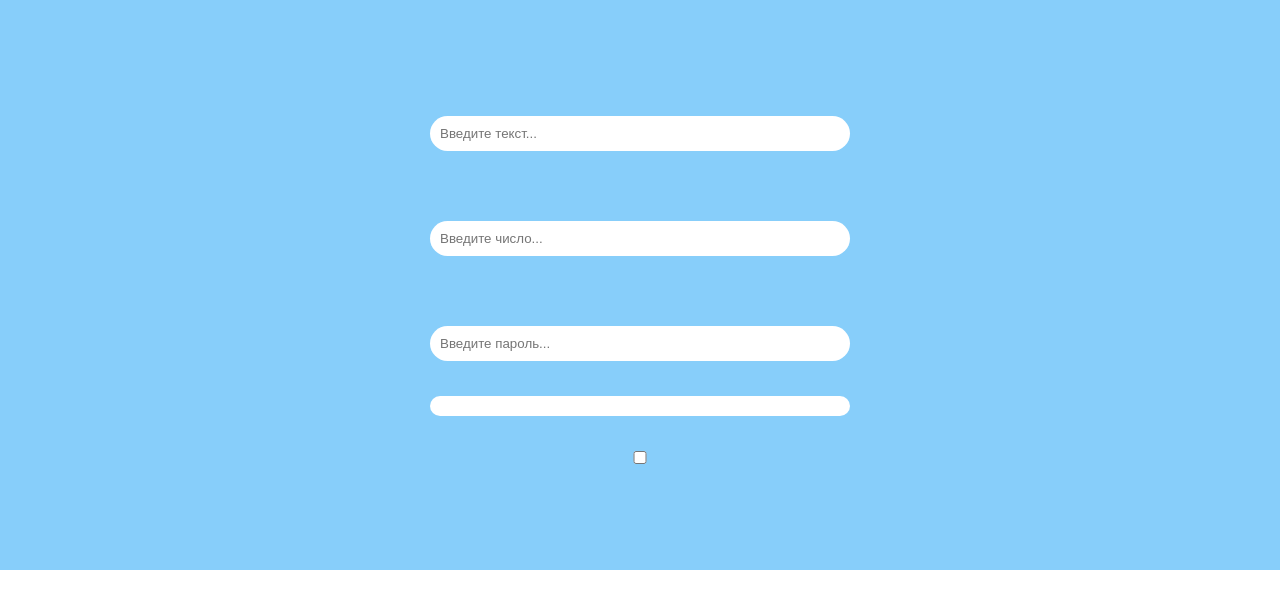
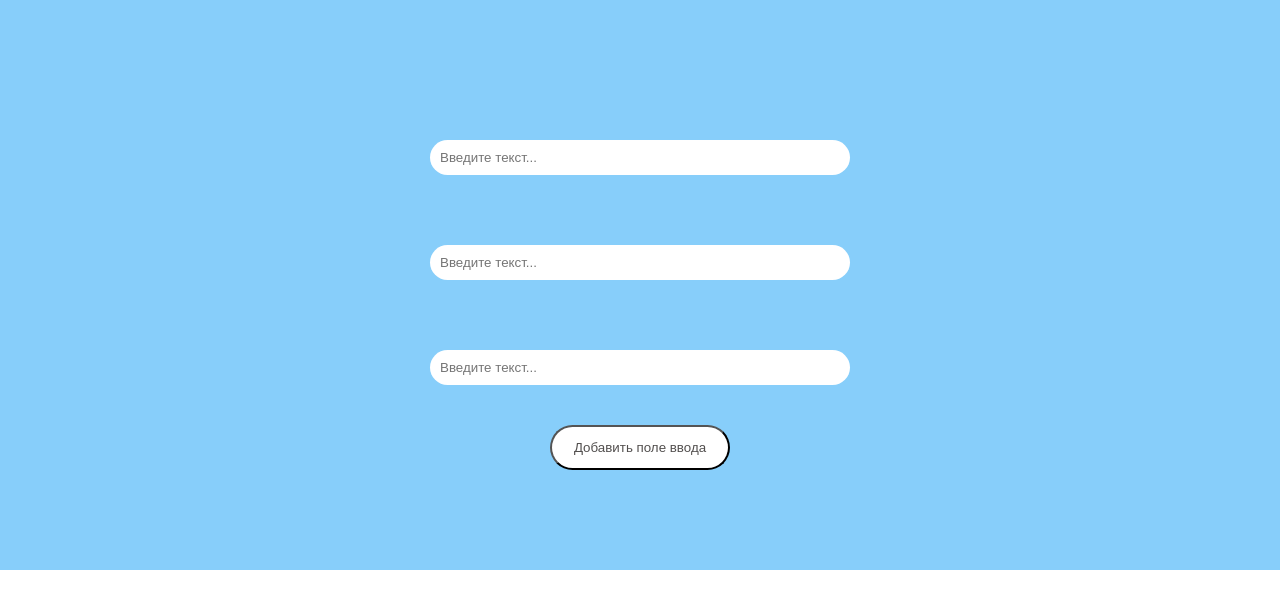
Before and after one commit to superhateyou/Form-Constructor, a React (Create React App) app: page / in a window 1280 px wide. Shown: the top 608 px of the page. Built offline with nearby package versions, Linux system fonts and the light colour scheme.

Commit message:
feat: added multiinput field feature

```diff
--- a/src/App.js
+++ b/src/App.js
@@ -34,39 +34,40 @@ import { FormEditor } from './components/editor/formEditor';
 // ]
 
 let arr = [
-  { //готов
-      name : "input_text",
+  {
+      name : "multi_input_text",
       placeholder: "Введите текст...",
-      type: "textInput"
+      type: "multiInput",
+      quantity: 3
   },
-  { //не готов
-      name : "input_multiple",
-      placeholder: "Введите текст...",
-      type: "text"
-  },
-  { //готов
-      name : "input_number",
-      placeholder: "Введите число...",
-      type: "numberInput"
-  },
-  { //готов
-      name : "input_pass",
-      placeholder: "Введите пароль...",
-      type: "passwordInput",
-  },
-  {
-    name : "input_textarea",
-    placeholder: "Введите текст...",
-    type : "areaInput"
-  },
-  {
-      name : "input_checkbox",
-      type : "checkInput"
-  },
-  {
-      name : "input_multicheck",
-      type : "checkbox"
-  }
+  // { //не готов
+  //     name : "input_multiple",
+  //     placeholder: "Введите текст...",
+  //     type: "text"
+  // },
+  // { //готов
+  //     name : "input_number",
+  //     placeholder: "Введите число...",
+  //     type: "numberInput"
+  // },
+  // { //готов
+  //     name : "input_pass",
+  //     placeholder: "Введите пароль...",
+  //     type: "passwordInput",
+  // },
+  // { //готов
+  //   name : "input_textarea",
+  //   placeholder: "Введите текст...",
+  //   type : "areaInput"
+  // },
+  // { //готов
+  //     name : "input_checkbox",
+  //     type : "checkInput"
+  // },
+  // {
+  //     name : "input_multicheck",
+  //     type : "checkbox"
+  // }
 ]
 
 function App() {
--- a/src/components/editor/fieldtemplate.jsx
+++ b/src/components/editor/fieldtemplate.jsx
@@ -1,5 +1,6 @@
 import { checkInput } from './subcomponents/checkbox'
 import { textInput } from './subcomponents/input'
+import { multiInput } from './subcomponents/inputmulti'
 import { numberInput } from './subcomponents/number'
 import { passwordInput } from './subcomponents/password'
 import { areaInput } from './subcomponents/textarea'
@@ -9,7 +10,8 @@ const keyHolder = {
     "numberInput" : numberInput,
     "passwordInput" : passwordInput,
     "areaInput" : areaInput,
-    "checkInput" : checkInput
+    "checkInput" : checkInput,
+    "multiInput" : multiInput
 }
 
 export const FieldTemplate = ({data, changeHandler, checkedHandler}) => {
--- a/src/components/editor/formEditor.module.css
+++ b/src/components/editor/formEditor.module.css
@@ -20,7 +20,7 @@ input {
 
 button {
     display: inline-block;
-    width: 80px;
+    width: 180px;
     height: 45px;
     border-radius: 45px;
     margin: 5px 20px;
--- /dev/null
+++ b/src/components/editor/subcomponents/inputmulti.jsx
@@ -0,0 +1,7 @@
+import { MultiInputConstructor } from "./inputmulti_constructor"
+
+export const multiInput = ({data, changeHandler}) => {
+    return (
+        <MultiInputConstructor data={data} changeHandler={changeHandler} />
+    )
+}
--- /dev/null
+++ b/src/components/editor/subcomponents/inputmulti_constructor.jsx
@@ -0,0 +1,30 @@
+import { useState } from "react"
+
+export const MultiInputConstructor = ({data, changeHandler}) => {
+    let tempArr = []
+    const addButton = data.name + '+' + data.type + '_addButton'
+
+    const [lengthArr, setLengthArr] = useState(data.quantity)
+
+    const addField = () => {
+        setLengthArr(lengthArr + 1)
+    }
+
+    const renderField = () => {
+        if (data.quantity > 0){
+            for (let i = 0; i < lengthArr; i++){
+                let currentName = data.name + '_' + i
+                let currentKey = data.name + '_' + i + '_' + data.type
+                tempArr.push(<input name={currentName} placeholder={data.placeholder} type='text' key={currentKey} onChange={e => {changeHandler(e)}}/>)
+            }
+        }
+        return tempArr
+    }
+
+    return (
+        <div>
+            {renderField()}
+            <button key={addButton} type='button' onClick={addField}>Добавить поле ввода</button>
+        </div>
+    )
+}
```
Also changed, not shown: src/components/editor/formEditor.jsx (line endings or trailing spaces).
